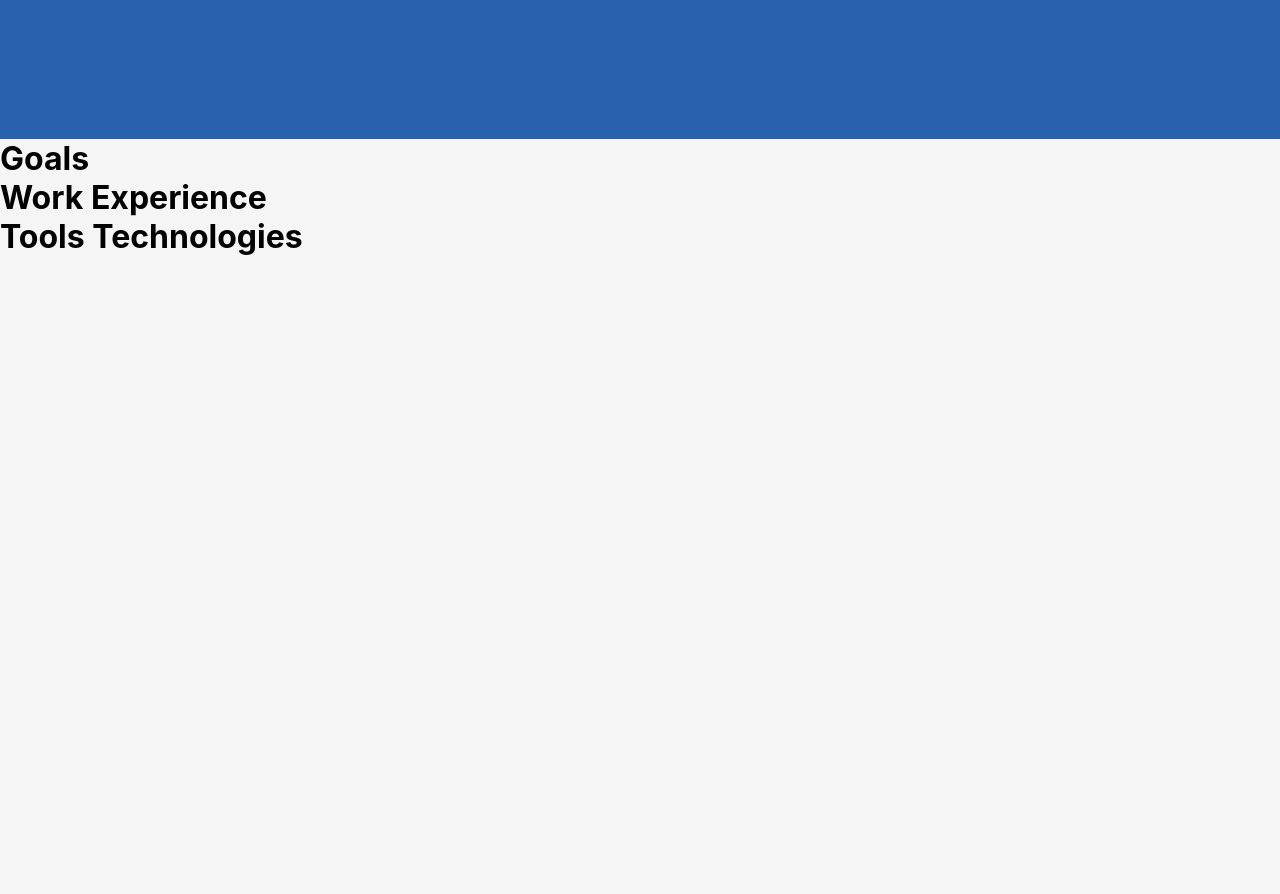
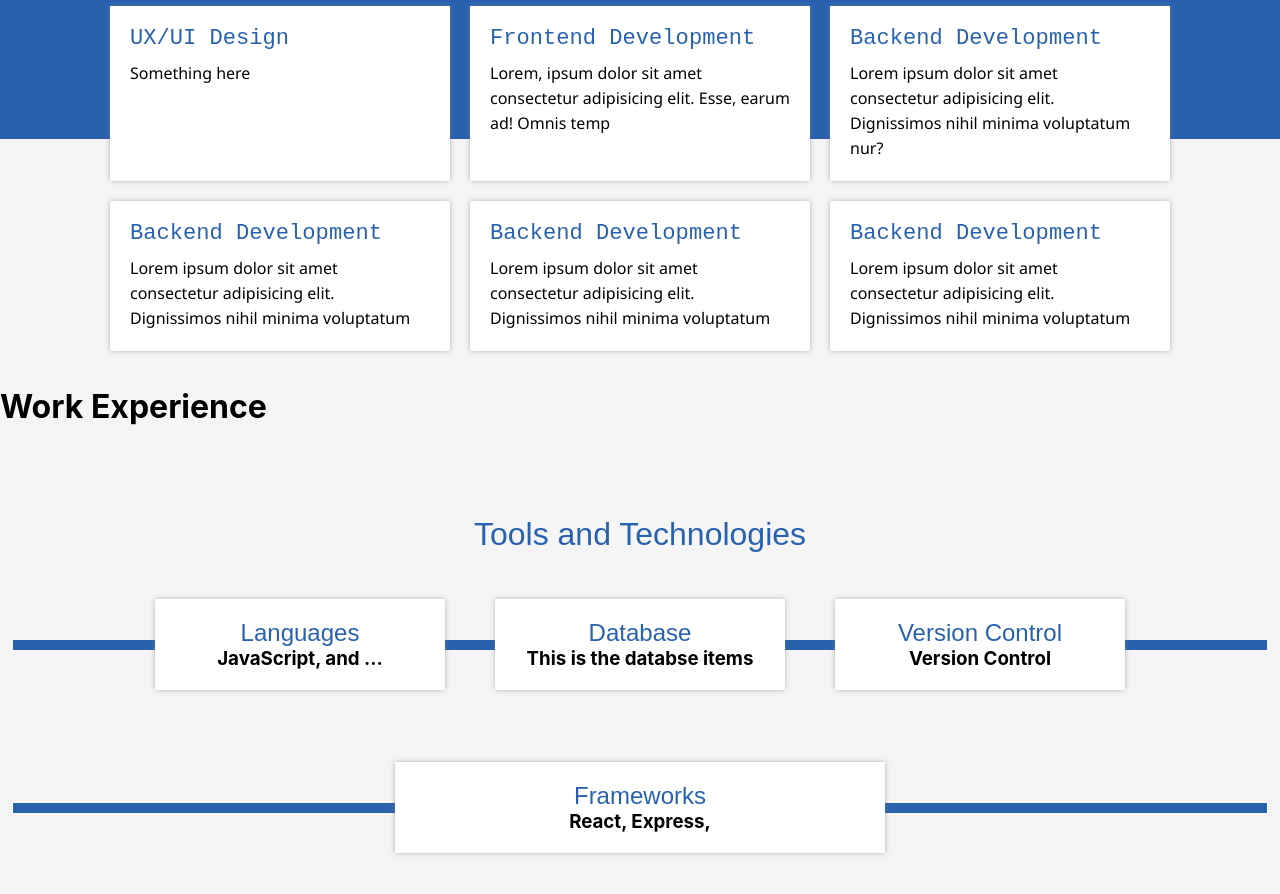
Before and after one commit to louieLouie117/react-portfolio, a React (Create React App) app in the folder client/: page / in a window 1280 px wide. Shown: the part 420-1314 px from the top of the page. Before the commit the page ends 800 px from the top, so only its background shows below. Built offline with nearby package versions, Linux system fonts and the light colour scheme.

Commit message:
ToolsTechnologies

```diff
--- a/client/src/components/LandingPage/Goals.jsx
+++ b/client/src/components/LandingPage/Goals.jsx
@@ -1,9 +1,126 @@
-import React from 'react'
+import React,{useState} from 'react'
 
 function Goals(props) {
+
+
   return (
     <div>
-        <h1>Goals</h1>
+        {(() =>{
+                    if (window.innerWidth < "750") {
+                                     return(
+            <main>
+            <div className="myFocus-container">
+            <h1>My Specializations</h1>
+            <ul>
+
+                    <li >
+                    <h2 >UX/ID Design</h2>
+                    <p  >Something here</p>
+
+                    </li>
+
+                    <li >
+                    <h2 >Frontend Development</h2>
+                    <p  >Something here</p>
+
+                    </li>
+
+
+                </ul>
+
+                {/* <ul>
+                {myProcess.map((myProcess)=>{
+                if(myProcess.category === "MyFocus")
+                return(
+                    // <li  id={myProcess._id +"list"}>
+                    <h2 id={myProcess._id} onClick={(e)=>FocusItem(e)}>{myProcess.title}</h2>
+                    <p onChange={firstItem}  id={myProcess._id +"text"}>{myProcess.summary}</p>
+
+
+                    </li>
+                );})}
+
+
+
+                </ul> */}
+            </div>
+
+            </main>
+
+)}
+})()}
+
+{(() =>{
+                    if (window.innerWidth > "750") {
+                                     return(
+            <main>
+            <div className="myFocus-container">
+            <h1>My Specializations</h1>
+            <ul>
+
+                    <li >
+                    <h2 >UX/UI Design</h2>
+                    <p >Something here</p>
+
+                    </li>
+
+                        <li >
+                    <h2>Frontend Development</h2>
+                    <p >Lorem, ipsum dolor sit amet consectetur adipisicing elit. Esse, earum ad! Omnis temp</p>
+
+                    </li>
+
+
+                    <li >
+                    <h2>Backend Development</h2>
+                    <p >Lorem ipsum dolor sit amet consectetur adipisicing elit. Dignissimos nihil minima voluptatum nur?</p>
+
+                    </li>
+                    <li >
+                    <h2>Backend Development</h2>
+                    <p >Lorem ipsum dolor sit amet consectetur adipisicing elit. Dignissimos nihil minima voluptatum </p>
+
+                    </li>
+
+                    <li >
+                    <h2>Backend Development</h2>
+                    <p >Lorem ipsum dolor sit amet consectetur adipisicing elit. Dignissimos nihil minima voluptatum </p>
+
+                    </li>
+
+
+                    <li >
+                    <h2>Backend Development</h2>
+                    <p >Lorem ipsum dolor sit amet consectetur adipisicing elit. Dignissimos nihil minima voluptatum </p>
+
+                    </li>
+
+
+
+
+                </ul>
+
+                {/* <ul>
+                {myProcess.map((myProcess)=>{
+                if(myProcess.category === "MyFocus")
+                return(
+                    // <li  id={myProcess._id +"list"}>
+                    <h2 id={myProcess._id} onClick={(e)=>FocusItem(e)}>{myProcess.title}</h2>
+                    <p onChange={firstItem}  id={myProcess._id +"text"}>{myProcess.summary}</p>
+
+
+                    </li>
+                );})}
+
+
+
+                </ul> */}
+            </div>
+
+            </main>
+
+)}
+})()}
     </div>
   )
 }
--- a/client/src/components/LandingPage/HeroBanner.jsx
+++ b/client/src/components/LandingPage/HeroBanner.jsx
@@ -1,6 +1,8 @@
 import React from 'react'
 
+
 function HeroBanner(props) {
+
 
 
   return (
@@ -43,7 +45,7 @@ function HeroBanner(props) {
 
 
           </ul>
-            </div>
+      </div>
 
 
     </div>
--- a/client/src/components/LandingPage/ToolsTechnologies.jsx
+++ b/client/src/components/LandingPage/ToolsTechnologies.jsx
@@ -2,8 +2,63 @@ import React from 'react'
 
 function ToolsTechnologies(props) {
   return (
-    <div>
-        <h1>Tools Technologies</h1>
+    <div className="devTools-container">
+        <h2>Tools and Technologies</h2>
+
+            <section>
+            <div className="blueLine"></div>
+
+            <ul>
+                    <li>
+                    <h2>Languages</h2>
+                    <h3>JavaScript, and ...</h3>
+                    </li>
+
+                    <li>
+                    <h2>Database</h2>
+                    <h3>This is the databse items</h3>
+                    </li>
+
+                    <li>
+                    <h2>Version Control</h2>
+                    <h3>Version Control</h3>
+                    </li>
+
+                    <li></li>
+                </ul>
+              </section>
+
+
+            <section>
+            <div className="blueLine"></div>
+
+            <ul>
+                    <li id="frameworks">
+                    <h2>Frameworks</h2>
+                    <h3>React, Express,</h3>
+                    </li>
+
+
+
+                </ul>
+            {/* {myInfo.map((myInfo)=>{
+            return(
+                <ul>
+                    <li id="frameworks">
+                    <h2>Languages</h2>
+                    <h3>{myInfo.frameworksLibraries}</h3>
+                    </li>
+
+
+
+                </ul>
+
+        );})} */}
+
+            </section>
+
+
+
     </div>
   )
 }
--- a/client/src/modules/LandingPageStyles.css
+++ b/client/src/modules/LandingPageStyles.css
@@ -1079,7 +1079,7 @@ html{
     grid-template-rows: 35px;
     background: white;
     padding: 20px;
-    height: 20px;
+    /* height: 20px; */
     overflow-y: hidden;
     width: 300px;
     align-items: flex-start;
@@ -1141,11 +1141,11 @@ html{
 
   }
 
-  .myFocus-container ul li:first-of-type{
+  /* .myFocus-container ul li:first-of-type{
     grid-column: 1/2;
     grid-row: 1/4;
 
-   }
+   } */
 
   .mySkills-container h1{
     padding: 0;
@@ -1190,7 +1190,7 @@ html{
     float: left;
     overflow-x: scroll;
     overflow-y: hidden;
-    width: 99vw;
+    width: 98vw;
     column-gap: 5px;
   }
 
```
